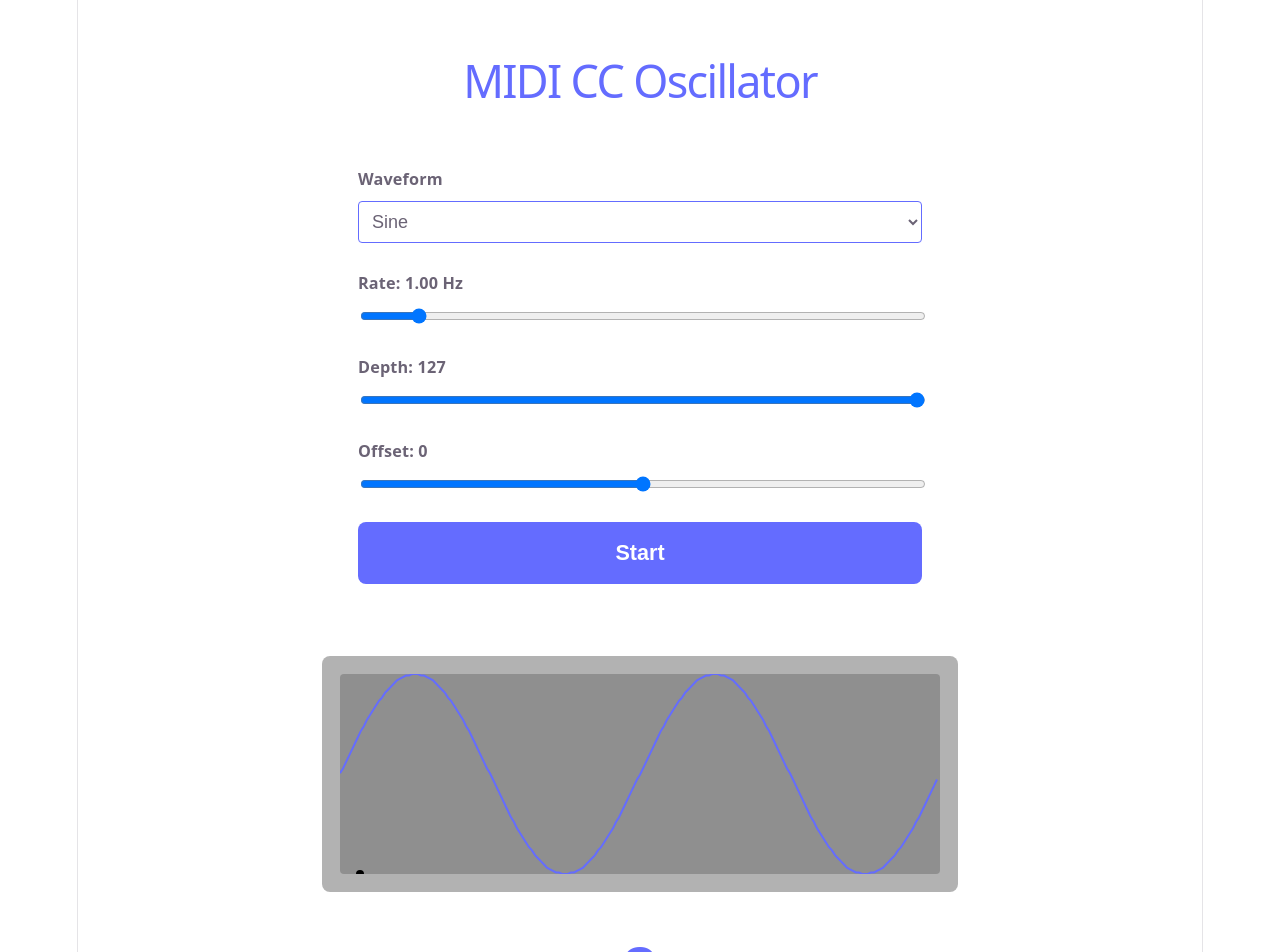
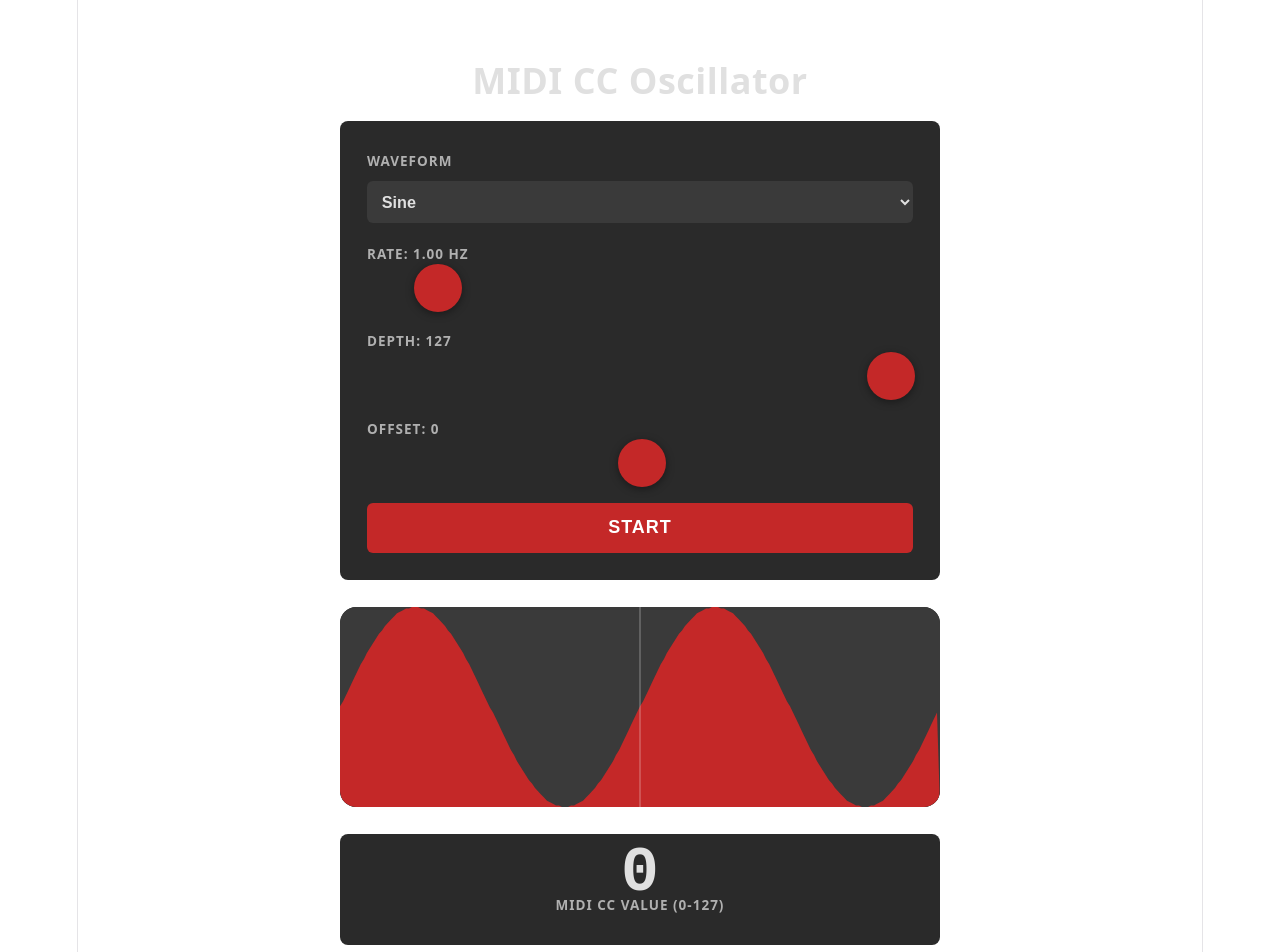
Before and after one commit to skinjester/midi-cc-oscillators, a React (Vite) app: page / in a window 1280 px wide. Shown: the top 952 px of the page. Built offline with nearby package versions, Linux system fonts and the light colour scheme.

Commit message:
current value is center position on waveform. filled in waveform

```diff
--- a/src/App.css
+++ b/src/App.css
@@ -6,67 +6,113 @@
 }
 
 h1 {
-  font-size: 2.5rem;
-  margin-bottom: 2rem;
-  color: #646cff;
+  font-size: 2rem;
+  margin-bottom: 1.5rem;
+  color: #e0e0e0;
+  font-weight: 700;
+  letter-spacing: 0.5px;
 }
 
 .controls {
   display: flex;
   flex-direction: column;
-  gap: 1.5rem;
-  margin-bottom: 2rem;
-  padding: 2rem;
-  background: rgba(255, 255, 255, 0.05);
+  gap: 1rem;
+  margin-bottom: 1.5rem;
+  padding: 1.5rem;
+  background: #2a2a2a;
   border-radius: 8px;
 }
 
 .control-group {
   display: flex;
   flex-direction: column;
-  gap: 0.5rem;
+  gap: 0.4rem;
   text-align: left;
 }
 
 .control-group label {
-  font-weight: 600;
-  font-size: 0.9rem;
-}
-
-.control-group select,
-.control-group input[type="range"] {
-  width: 100%;
-  padding: 0.5rem;
-  font-size: 1rem;
-  border-radius: 4px;
-  border: 1px solid #646cff;
-  background: rgba(255, 255, 255, 0.1);
-  color: inherit;
+  font-weight: 700;
+  font-size: 0.75rem;
+  color: #b0b0b0;
+  text-transform: uppercase;
+  letter-spacing: 1px;
 }
 
 .control-group select {
+  width: 100%;
+  padding: 0.6rem;
+  font-size: 0.9rem;
+  border-radius: 6px;
+  border: none;
+  background: #3a3a3a;
+  color: #e0e0e0;
   cursor: pointer;
+  font-weight: 600;
 }
 
 .control-group input[type="range"] {
+  width: 100%;
+  height: 32px;
   cursor: pointer;
-  padding: 0;
+  -webkit-appearance: none;
+  appearance: none;
+  background: transparent;
+}
+
+.control-group input[type="range"]::-webkit-slider-track {
+  width: 100%;
+  height: 32px;
+  background: #4a3a3a;
+  border-radius: 16px;
+  border: none;
+}
+
+.control-group input[type="range"]::-webkit-slider-thumb {
+  -webkit-appearance: none;
+  appearance: none;
+  width: 48px;
+  height: 48px;
+  background: #c42828;
+  border-radius: 50%;
+  cursor: pointer;
+  margin-top: -8px;
+  box-shadow: 0 2px 8px rgba(0, 0, 0, 0.4);
+}
+
+.control-group input[type="range"]::-moz-range-track {
+  width: 100%;
+  height: 32px;
+  background: #4a3a3a;
+  border-radius: 16px;
+  border: none;
+}
+
+.control-group input[type="range"]::-moz-range-thumb {
+  width: 48px;
+  height: 48px;
+  background: #c42828;
+  border-radius: 50%;
+  cursor: pointer;
+  border: none;
+  box-shadow: 0 2px 8px rgba(0, 0, 0, 0.4);
 }
 
 .start-stop {
-  padding: 1rem 2rem;
-  font-size: 1.2rem;
-  font-weight: 600;
-  border-radius: 8px;
+  padding: 0.8rem 2rem;
+  font-size: 1rem;
+  font-weight: 700;
+  border-radius: 6px;
   border: none;
-  background: #646cff;
-  color: white;
+  background: #c42828;
+  color: #ffffff;
   cursor: pointer;
-  transition: background 0.3s;
+  transition: background 0.2s;
+  text-transform: uppercase;
+  letter-spacing: 1px;
 }
 
 .start-stop:hover {
-  background: #535bf2;
+  background: #d63030;
 }
 
 .start-stop:active {
@@ -74,35 +120,39 @@ h1 {
 }
 
 .visualization {
-  margin: 2rem 0;
-  padding: 1rem;
-  background: rgba(0, 0, 0, 0.3);
-  border-radius: 8px;
+  margin: 1.5rem 0;
+  padding: 0;
+  background: #3a3a3a;
+  border-radius: 16px;
   display: flex;
   justify-content: center;
+  overflow: hidden;
+  box-shadow: inset 0 2px 8px rgba(0, 0, 0, 0.3);
 }
 
 canvas {
-  border-radius: 4px;
-  background: rgba(0, 0, 0, 0.2);
+  border-radius: 16px;
+  background: #3a3a3a;
 }
 
 .output {
-  padding: 2rem;
-  background: rgba(255, 255, 255, 0.05);
+  padding: 1.5rem;
+  background: #2a2a2a;
   border-radius: 8px;
 }
 
 .value-display {
-  font-size: 4rem;
-  font-weight: bold;
-  color: #646cff;
+  font-size: 3.5rem;
+  font-weight: 800;
+  color: #e0e0e0;
   font-family: 'Courier New', monospace;
-  margin-bottom: 0.5rem;
+  margin-bottom: 0.3rem;
 }
 
 .value-label {
-  font-size: 1rem;
-  color: rgba(255, 255, 255, 0.7);
-  font-weight: 600;
+  font-size: 0.75rem;
+  color: #b0b0b0;
+  font-weight: 700;
+  text-transform: uppercase;
+  letter-spacing: 1px;
 }
--- a/src/App.tsx
+++ b/src/App.tsx
@@ -40,36 +40,35 @@ function App() {
     return Math.max(0, Math.min(127, Math.round(withOffset)))
   }
 
-  const drawWaveform = (ctx: CanvasRenderingContext2D, width: number, height: number, time: number) => {
+  const drawWaveform = (ctx: CanvasRenderingContext2D, width: number, height: number, time: number, dotValue: number) => {
     ctx.clearRect(0, 0, width, height)
 
-    ctx.strokeStyle = '#646cff'
-    ctx.lineWidth = 2
+    ctx.fillStyle = '#c42828'
     ctx.beginPath()
 
     const points = 200
+
+    ctx.moveTo(0, height)
+
     for (let i = 0; i < points; i++) {
       const x = (i / points) * width
-      const t = time + (i / points) * 2
+      const t = time + (i / points - 0.5) * 2
       const value = calculateValue(t)
       const y = height - (value / 127) * height
 
-      if (i === 0) {
-        ctx.moveTo(x, y)
-      } else {
-        ctx.lineTo(x, y)
-      }
+      ctx.lineTo(x, y)
     }
 
+    ctx.lineTo(width, height)
+    ctx.closePath()
+    ctx.fill()
+
+    ctx.strokeStyle = 'rgba(255, 255, 255, 0.2)'
+    ctx.lineWidth = 2
+    ctx.beginPath()
+    ctx.moveTo(width / 2, 0)
+    ctx.lineTo(width / 2, height)
     ctx.stroke()
-
-    ctx.strokeStyle = '#ff4444'
-    ctx.lineWidth = 3
-    const currentX = 20
-    const currentY = height - (currentValue / 127) * height
-    ctx.beginPath()
-    ctx.arc(currentX, currentY, 4, 0, Math.PI * 2)
-    ctx.fill()
   }
 
   useEffect(() => {
@@ -91,7 +90,7 @@ function App() {
       if (canvas) {
         const ctx = canvas.getContext('2d')
         if (ctx) {
-          drawWaveform(ctx, canvas.width, canvas.height, currentTime)
+          drawWaveform(ctx, canvas.width, canvas.height, currentTime, value)
         }
       }
 
@@ -113,7 +112,7 @@ function App() {
       if (canvas) {
         const ctx = canvas.getContext('2d')
         if (ctx) {
-          drawWaveform(ctx, canvas.width, canvas.height, 0)
+          drawWaveform(ctx, canvas.width, canvas.height, 0, currentValue)
         }
       }
     }
@@ -146,6 +145,7 @@ function App() {
             step="0.1"
             value={rate}
             onChange={(e) => setRate(parseFloat(e.target.value))}
+            onDoubleClick={() => setRate(1.0)}
           />
         </div>
 
@@ -158,6 +158,7 @@ function App() {
             step="1"
             value={depth}
             onChange={(e) => setDepth(parseInt(e.target.value))}
+            onDoubleClick={() => setDepth(127)}
           />
         </div>
 
@@ -170,6 +171,7 @@ function App() {
             step="1"
             value={offset}
             onChange={(e) => setOffset(parseInt(e.target.value))}
+            onDoubleClick={() => setOffset(0)}
           />
         </div>
 
```
